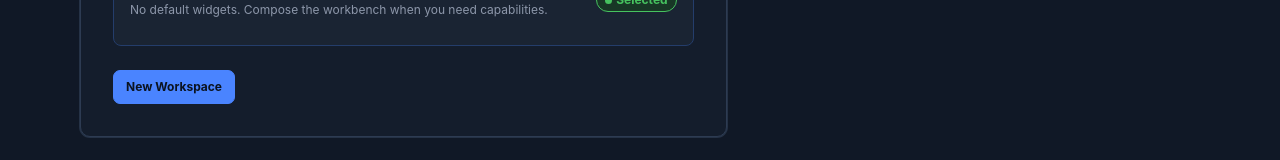
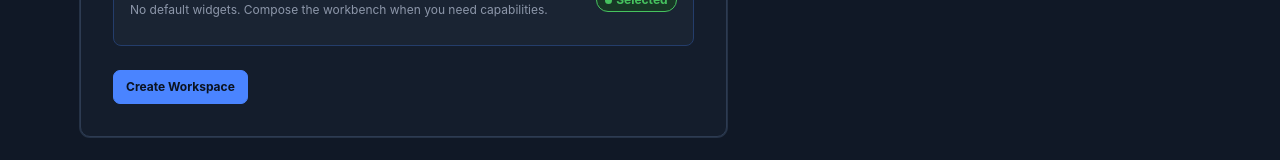
Before and after one commit to d-koshelev/Hobit, a React (Vite) app in the folder apps/desktop/frontend/: page / in a window 1280 px wide. Shown: the part 368-528 px from the top of the page. Built offline with nearby package versions, Linux system fonts and the light colour scheme.

Commit message:
frontend: add workspace start screen shell

```diff
--- a/apps/desktop/frontend/src/workspace/WorkspaceStartScreen.tsx
+++ b/apps/desktop/frontend/src/workspace/WorkspaceStartScreen.tsx
@@ -102,7 +102,7 @@ export function WorkspaceStartScreen({
 
             <div className="workspace-start-actions">
               <Button type="submit" variant="primary">
-                New Workspace
+                Create Workspace
               </Button>
             </div>
           </form>
```
